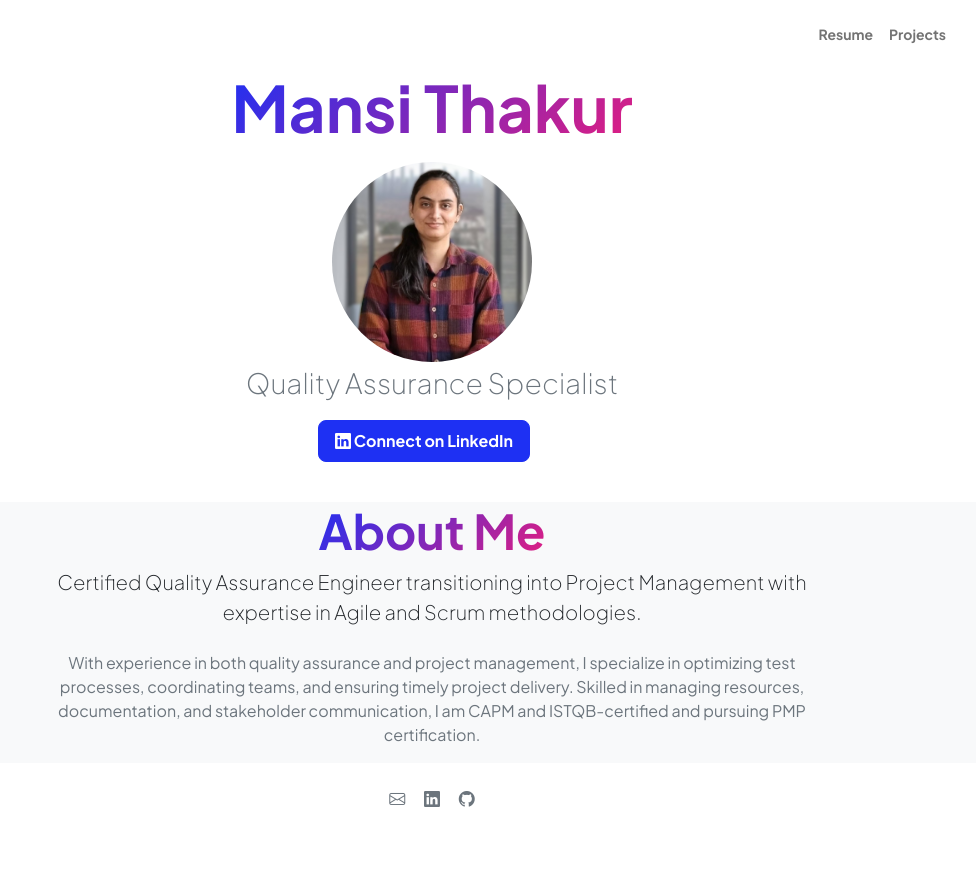
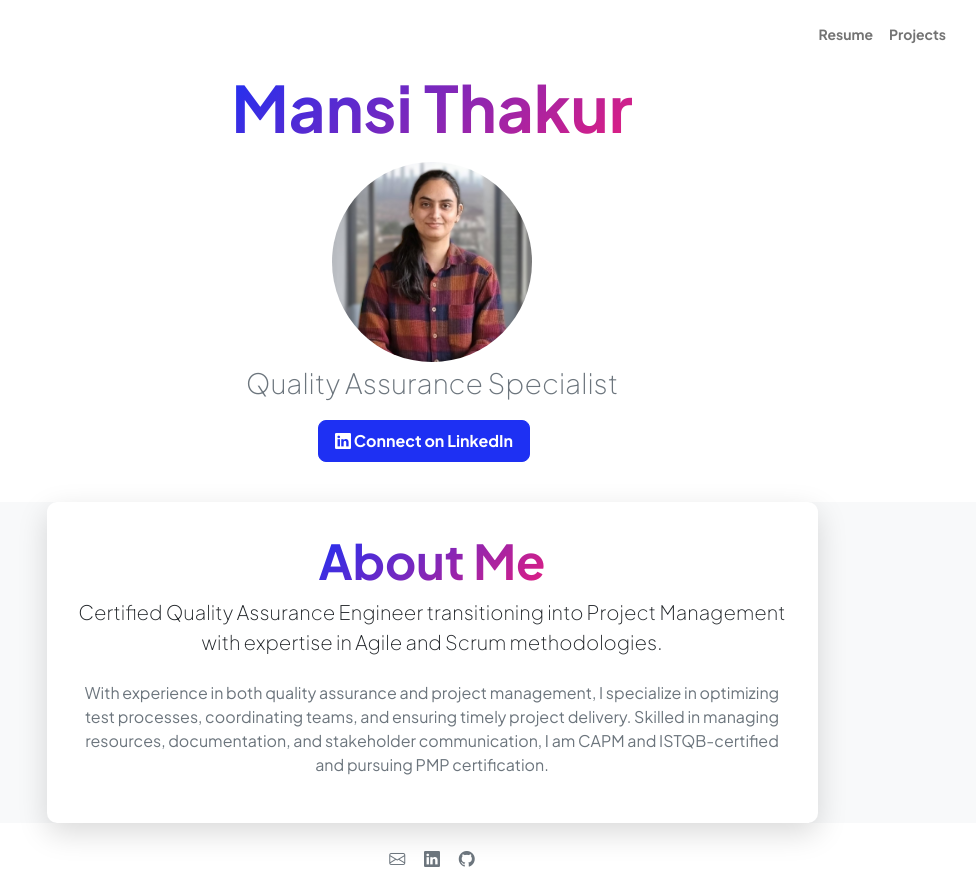
Before and after one commit to mansi0304/Mansi-Portfolio, a plain HTML site: page index.html in a window 1280 px wide. Shown: the whole page, without its empty margins (208-1184 px from the left). Before the commit the page ends 835 px from the top, so only its background shows below. Drawn offline with nearby package versions, Linux system fonts and the light colour scheme.

Commit message:
Update index.html

```diff
--- a/index.html
+++ b/index.html
@@ -16,6 +16,15 @@
     <link href="https://cdn.jsdelivr.net/npm/bootstrap-icons@1.8.1/font/bootstrap-icons.css" rel="stylesheet" />
     <!-- Core theme CSS (includes Bootstrap)-->
     <link href="css/styles.css" rel="stylesheet" />
+    <style>
+        /* 3D shadow effect for the container */
+        .shadow-3d {
+            box-shadow: 0 10px 30px rgba(0, 0, 0, 0.15);
+            border-radius: 10px;
+            background: #fff;
+            padding: 30px;
+        }
+    </style>
 </head>
 <body class="d-flex flex-column h-100">
     <main class="flex-shrink-0">
@@ -60,7 +69,7 @@
             <div class="container px-5">
                 <div class="row gx-5 justify-content-center">
                     <div class="col-lg-10 col-xl-9 col-xxl-8">
-                        <div class="text-center my-6">
+                        <div class="shadow-3d text-center my-6">
                             <h2 class="display-5 fw-bolder"><span class="text-gradient d-inline">About Me</span></h2>
                             <p class="lead fw-light mb-4">Certified Quality Assurance Engineer transitioning into Project Management with expertise in Agile and Scrum methodologies.</p>
                             <p class="text-muted">
```
